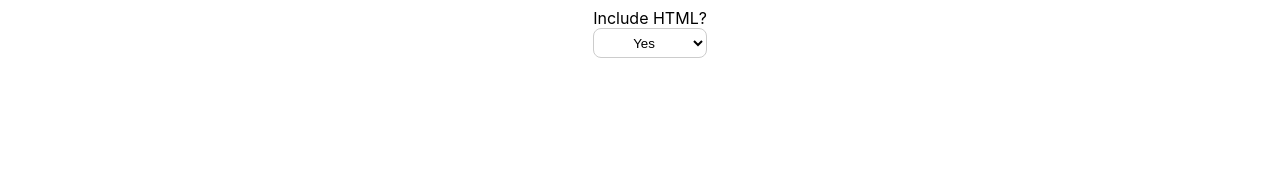
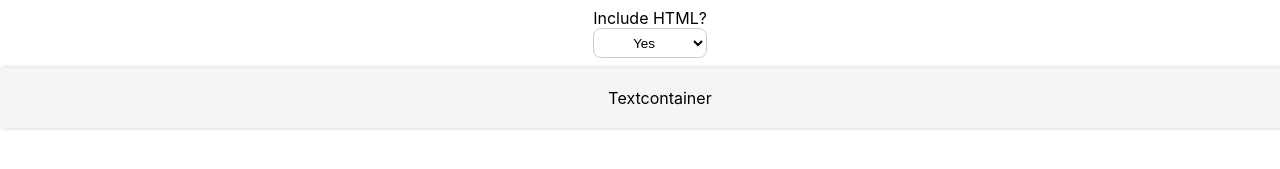
Before and after one commit to Reeyhanyilmaz/Redux-TextGeneratorApp, a React (Create React App) app: page / in a window 1280 px wide. Shown: the part 229-398 px from the top of the page. Built offline with nearby package versions, Linux system fonts and the light colour scheme.

Commit message:
add TextContainer component

```diff
--- a/src/App.js
+++ b/src/App.js
@@ -1,12 +1,14 @@
 import './App.css';
 import Header from "./Components/Header"
 import Input from "./Components/Input"
+import TextContainer from "./Components/TextContainer"
 
 function App() {
   return (
     <div className="App">
       <Header />
       <Input />
+      <TextContainer />
     </div>
   );
 }
--- /dev/null
+++ b/src/Components/TextContainer/index.js
@@ -0,0 +1,10 @@
+import React from 'react';
+import "./style.css"
+
+function Textcontainer() {
+  return (
+    <div className='textContainerDiv'>Textcontainer</div>
+  )
+}
+
+export default Textcontainer;
--- /dev/null
+++ b/src/Components/TextContainer/style.css
@@ -0,0 +1,12 @@
+.textContainerDiv{
+    width: 100%;
+    height: 100%;
+    padding: 20px;
+    display: flex;
+    justify-content: center;
+    align-content: center;
+    align-items: center;
+    background-color: #f5f5f5;
+    border-radius: 5px;
+    box-shadow: 0px 0px 5px #ccc;
+}
```
